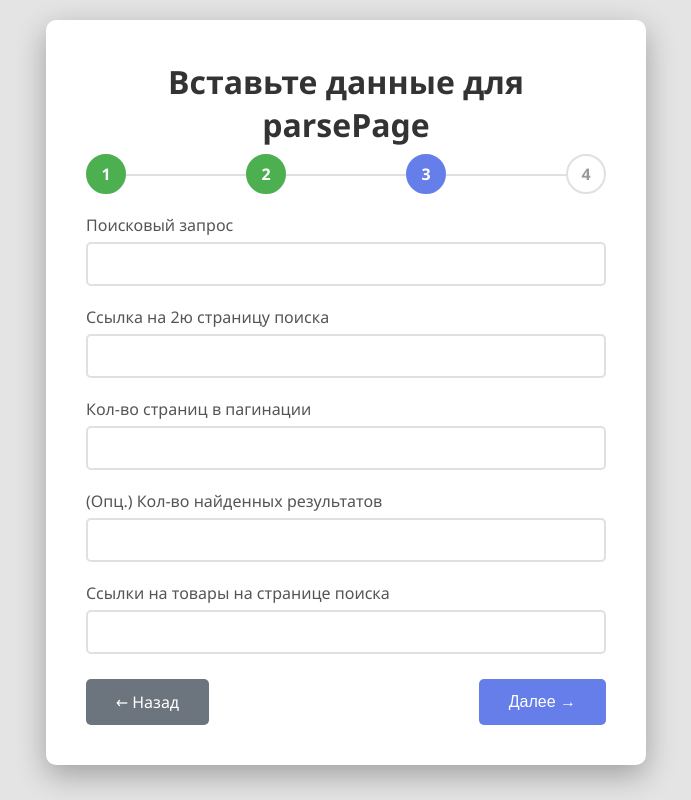
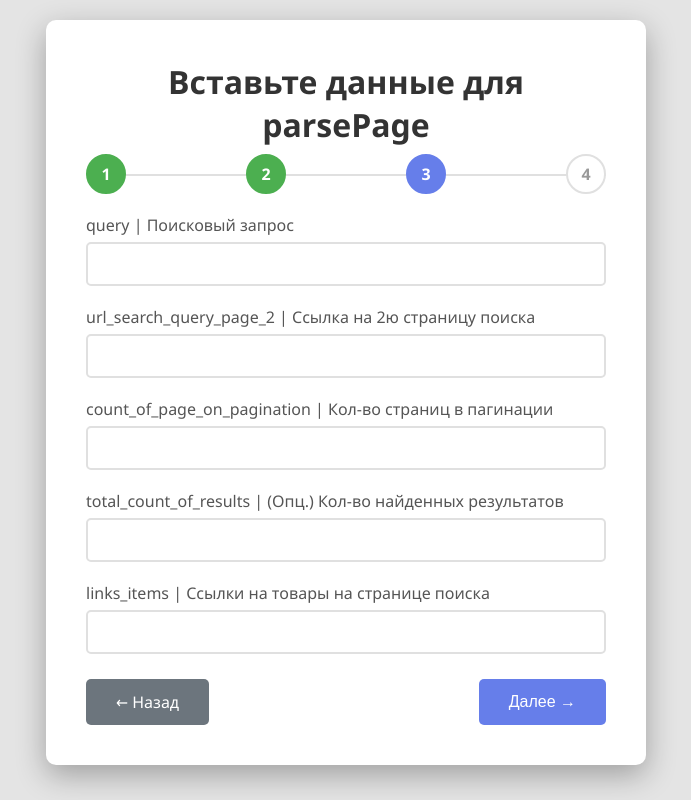
Before and after one commit to GogikOrtey/Apsp_front, a Flask app: template templates/step3.html in a window 1280 px wide. Shown: the whole page, without its empty margins (294-985 px from the left). Run offline with Flask 3, Linux system fonts and the light colour scheme; the template is opened without the code that fills it, so the values that code supplies are empty.

Commit message:
Обновил описания полей на технические

```diff
--- a/templates/step3.html
+++ b/templates/step3.html
@@ -14,7 +14,7 @@
 
 <form method="POST" id="parsePageForm">
     <div class="field-input-group">
-        <label class="field-label">Поисковый запрос</label>
+        <label class="field-label">query | Поисковый запрос</label>
         <textarea
             class="field-textarea"
             name="query"
@@ -22,7 +22,7 @@
     </div>
 
     <div class="field-input-group">
-        <label class="field-label">Ссылка на 2ю страницу поиска</label>
+        <label class="field-label">url_search_query_page_2 | Ссылка на 2ю страницу поиска</label>
         <textarea
             class="field-textarea"
             name="url_search_query_page_2"
@@ -30,7 +30,7 @@
     </div>
 
     <div class="field-input-group">
-        <label class="field-label">Кол-во страниц в пагинации</label>
+        <label class="field-label">count_of_page_on_pagination | Кол-во страниц в пагинации</label>
         <textarea
             class="field-textarea"
             name="count_of_page_on_pagination"
@@ -38,7 +38,7 @@
     </div>
 
     <div class="field-input-group">
-        <label class="field-label">(Опц.) Кол-во найденных результатов</label>
+        <label class="field-label">total_count_of_results | (Опц.) Кол-во найденных результатов</label>
         <textarea
             class="field-textarea"
             name="total_count_of_results"
@@ -46,7 +46,7 @@
     </div>
 
     <div class="field-input-group">
-        <label class="field-label">Ссылки на товары на странице поиска</label>
+        <label class="field-label">links_items | Ссылки на товары на странице поиска</label>
         <textarea
             class="field-textarea"
             name="links_items"
```
